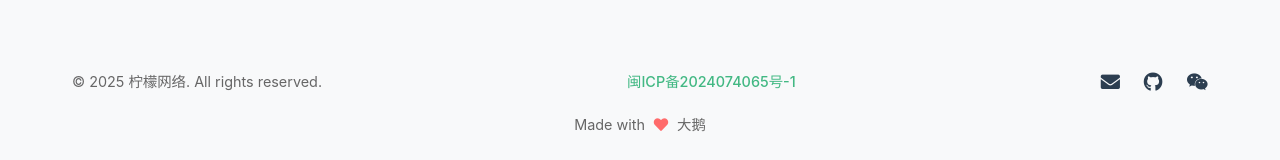
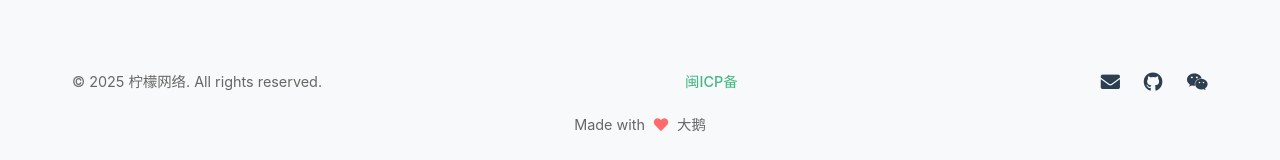
Before and after one commit to yang66yang/lemon-network, a Vue app: page / in a window 1280 px wide. Shown: the part 1529-1689 px from the top of the page. Built offline with nearby package versions, Linux system fonts and the light colour scheme.

Commit message:
Update Footer.vue

```diff
--- a/src/components/Footer.vue
+++ b/src/components/Footer.vue
@@ -3,7 +3,7 @@
     <div class="footer-content">
       <div class="footer-info">
         <p class="copyright">&copy; {{ new Date().getFullYear() }} 柠檬网络. All rights reserved.</p>
-        <a href="https://beian.miit.gov.cn/" class="icp-link">闽ICP备2024074065号-1</a>
+        <a href="https://beian.miit.gov.cn/" class="icp-link">闽ICP备</a>
         <div class="footer-links">
            <a href="mailto:dae123ll@163.com" class="social-link" title="Email">
             <i class="fas fa-envelope"></i>
```
